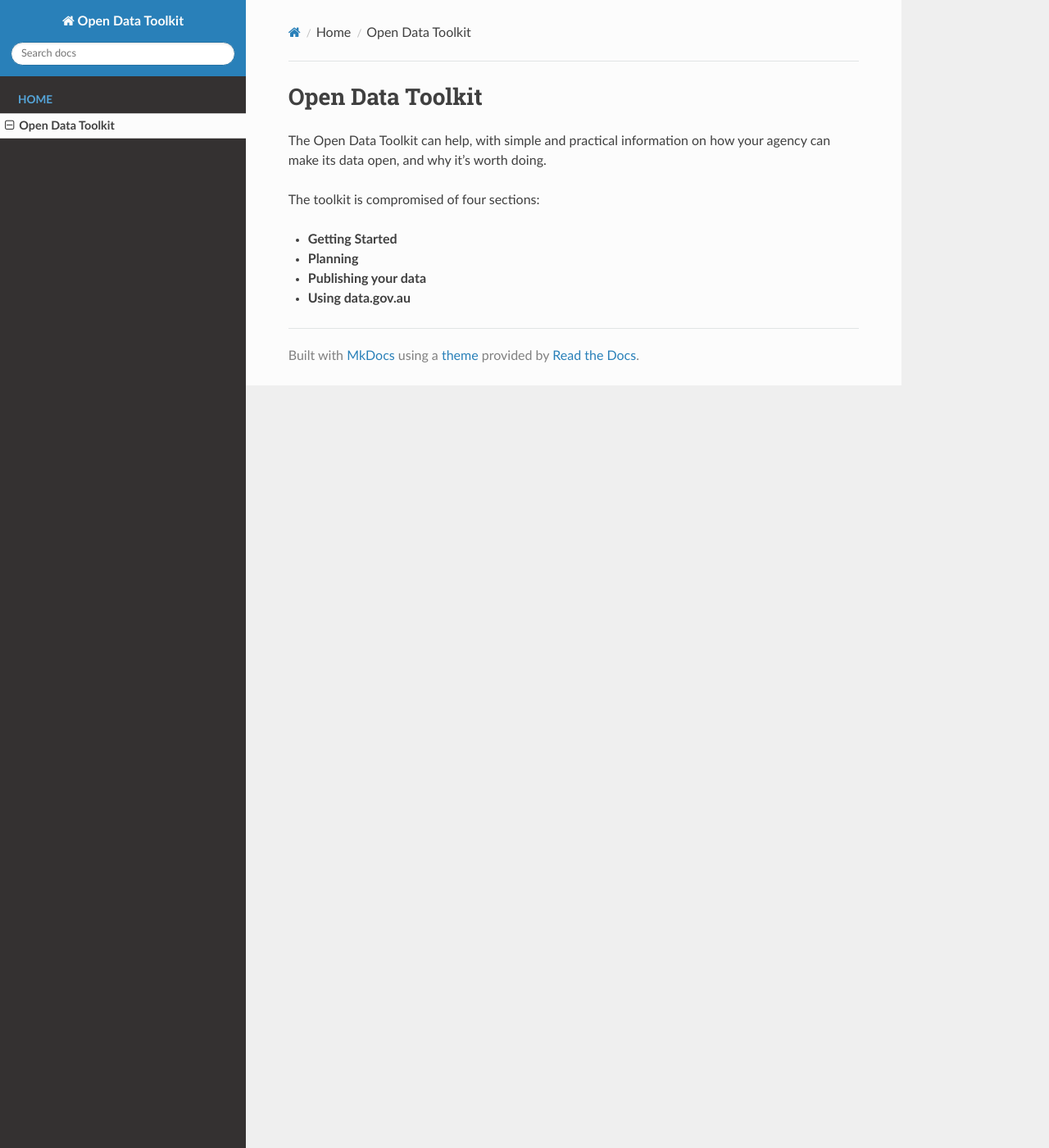
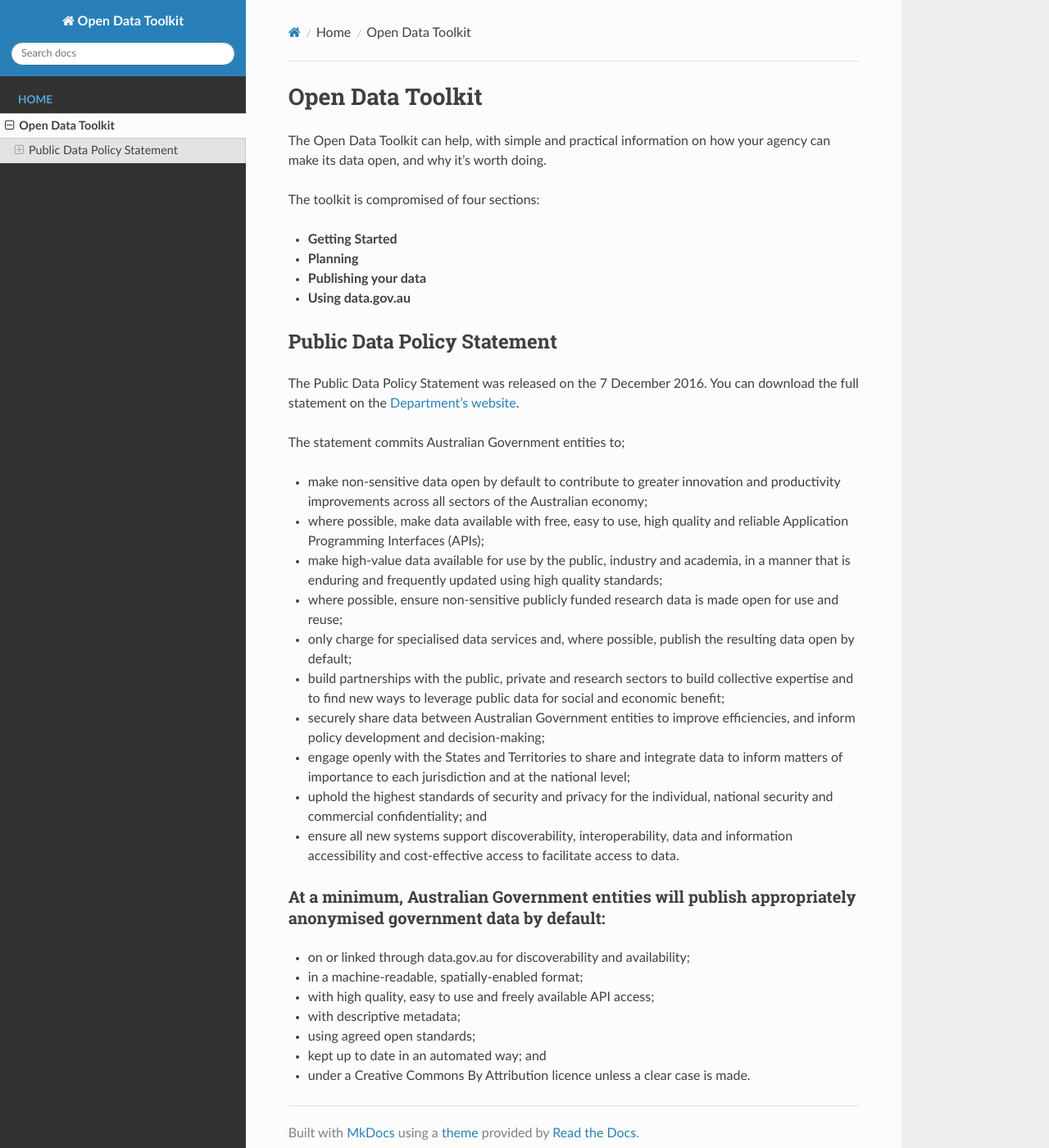
Before and after one commit to ajbar7/allan-toolkit-test, an MkDocs documentation site: the page built from docs/index.md, in a window 1280 px wide and 1400 px high. Shown: the whole window at 82% size. Built offline with MkDocs 1.6.1, drawn with Linux system fonts in a browser that asks for light colours; nearby versions of some CDN libraries; old or Windows-style settings are respelled for this version of MkDocs.

Commit message:
Update index.md

```diff
--- a/docs/index.md
+++ b/docs/index.md
@@ -8,3 +8,30 @@ The toolkit is compromised of four sections:
 * **Planning**
 * **Publishing your data**
 * **Using data.gov.au**
+
+## Public Data Policy Statement
+
+The Public Data Policy Statement was released on the 7 December 2016.  You can download the full statement on the [Department’s website](https://www.dpmc.gov.au/public-data/public-data-policy).
+
+The statement commits Australian Government entities to;
+
+* make non-sensitive data open by default to contribute to greater innovation and productivity improvements across all sectors of the Australian economy;
+* where possible, make data available with free, easy to use, high quality and reliable Application Programming Interfaces (APIs);
+* make high-value data available for use by the public, industry and academia, in a manner that is enduring and frequently updated using high quality standards;
+* where possible, ensure non-sensitive publicly funded research data is made open for use and reuse;
+* only charge for specialised data services and, where possible, publish the resulting data open by default;
+* build partnerships with the public, private and research sectors to build collective expertise and to find new ways to leverage public data for social and economic benefit;
+* securely share data between Australian Government entities to improve efficiencies, and inform policy development and decision-making;
+* engage openly with the States and Territories to share and integrate data to inform matters of importance to each jurisdiction and at the national level;
+* uphold the highest standards of security and privacy for the individual, national security and commercial confidentiality; and
+* ensure all new systems support discoverability, interoperability, data and information accessibility and cost-effective access to facilitate access to data.
+
+### At a minimum, Australian Government entities will publish appropriately anonymised government data by default:
+
+* on or linked through data.gov.au for discoverability and availability;
+* in a machine-readable, spatially-enabled format;
+* with high quality, easy to use and freely available API access;
+* with descriptive metadata;
+* using agreed open standards;
+* kept up to date in an automated way; and
+* under a Creative Commons By Attribution licence unless a clear case is made.
```
